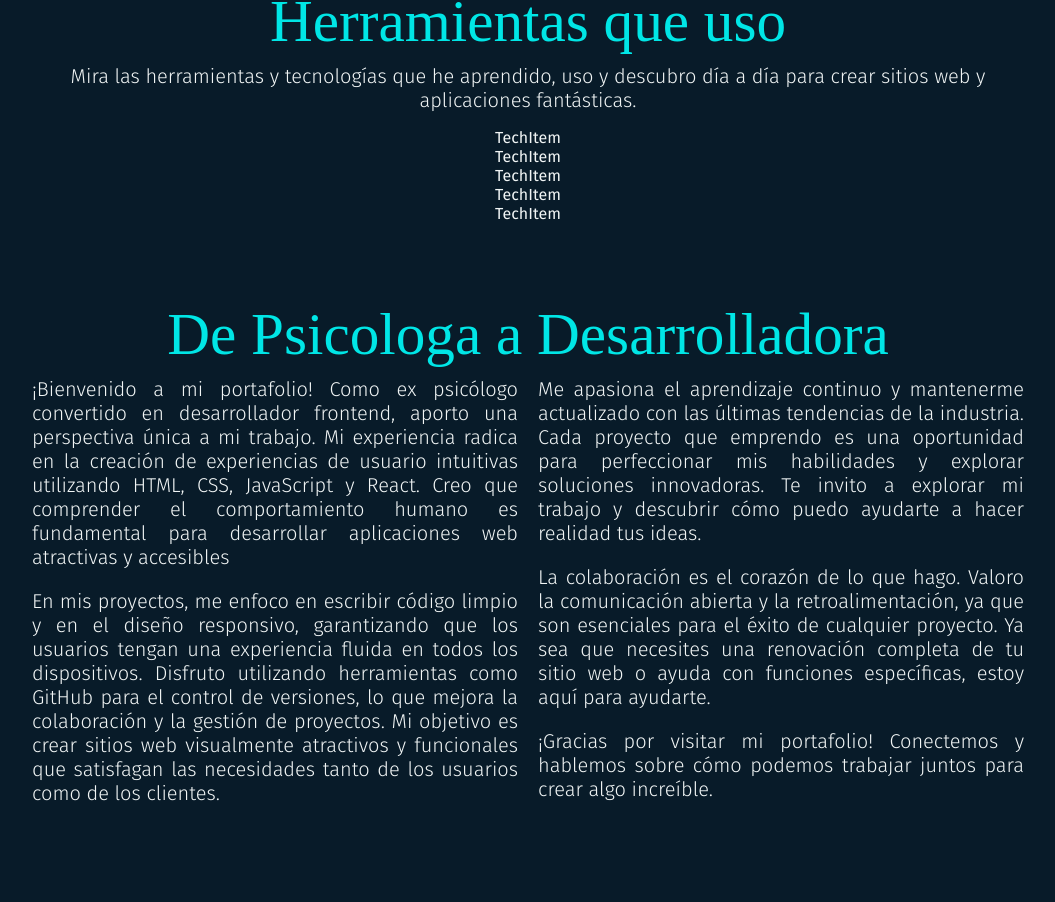
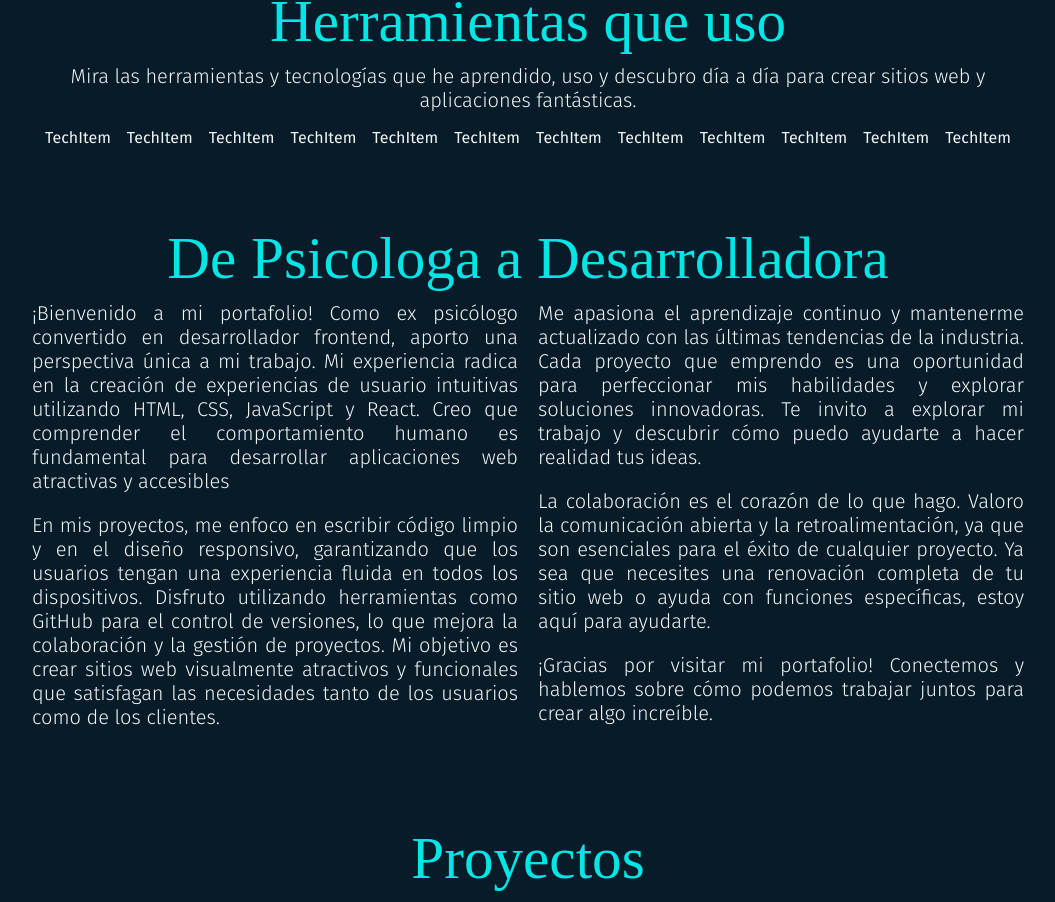
Before and after one commit to Lucy-J-Dev/portafolio-personal, a React (Vite) app: page / in a window 1280 px wide. Shown: the part 799-1701 px from the top of the page, without its empty margins (112-1167 px from the left). Built offline with nearby package versions, Linux system fonts and the light colour scheme; a web font is replaced by a local one.

Commit message:
Adición de datos de ejemplo en componente de tecnologías y mejora de diseño

```diff
--- a/src/Components/Technologies.css
+++ b/src/Components/Technologies.css
@@ -11,3 +11,10 @@
     max-width: 85ch;
   }
 }
+
+.technologies-list {
+  display: flex;
+  justify-content: center;
+  gap: var(--size-base);
+  flex-wrap: wrap;
+}
--- a/src/Components/Technologies.jsx
+++ b/src/Components/Technologies.jsx
@@ -1,5 +1,26 @@
 import TechItem from "./TechItem";
+import { FaHtml5 } from "react-icons/fa";
 import "./Technologies.css";
+
+// Datos de ejemplo
+const technologies = [
+  { icon: <FaHtml5 />, title: "HTML", description: "Estructura" },
+  { icon: <FaHtml5 />, title: "CSS", description: "Estilo" },
+  { icon: <FaHtml5 />, title: "JavaScript", description: "Interacción" },
+  { icon: <FaHtml5 />, title: "GitHub", description: "Versionamiento" },
+  {
+    icon: <FaHtml5 />,
+    title: "Visual Studio Code",
+    description: "Editor de código",
+  },
+  { icon: <FaHtml5 />, title: "Terminal", description: "Línea de comandos" },
+  { icon: <FaHtml5 />, title: "Figma", description: "Diseño" },
+  { icon: <FaHtml5 />, title: "Jira", description: "Gestión" },
+  { icon: <FaHtml5 />, title: "React", description: "Framework" },
+  { icon: <FaHtml5 />, title: "Bootstrap", description: "Frontend toolkit" },
+  { icon: <FaHtml5 />, title: "Tailwind CSS", description: "CSS Framework" },
+  { icon: <FaHtml5 />, title: "??", description: "???" },
+];
 
 const Technologies = () => {
   return (
@@ -16,6 +37,13 @@ const Technologies = () => {
         <TechItem />
         <TechItem />
         <TechItem />
+        <TechItem />
+        <TechItem />
+        <TechItem />
+        <TechItem />
+        <TechItem />
+        <TechItem />
+        <TechItem />
       </div>
     </div>
   );
```
